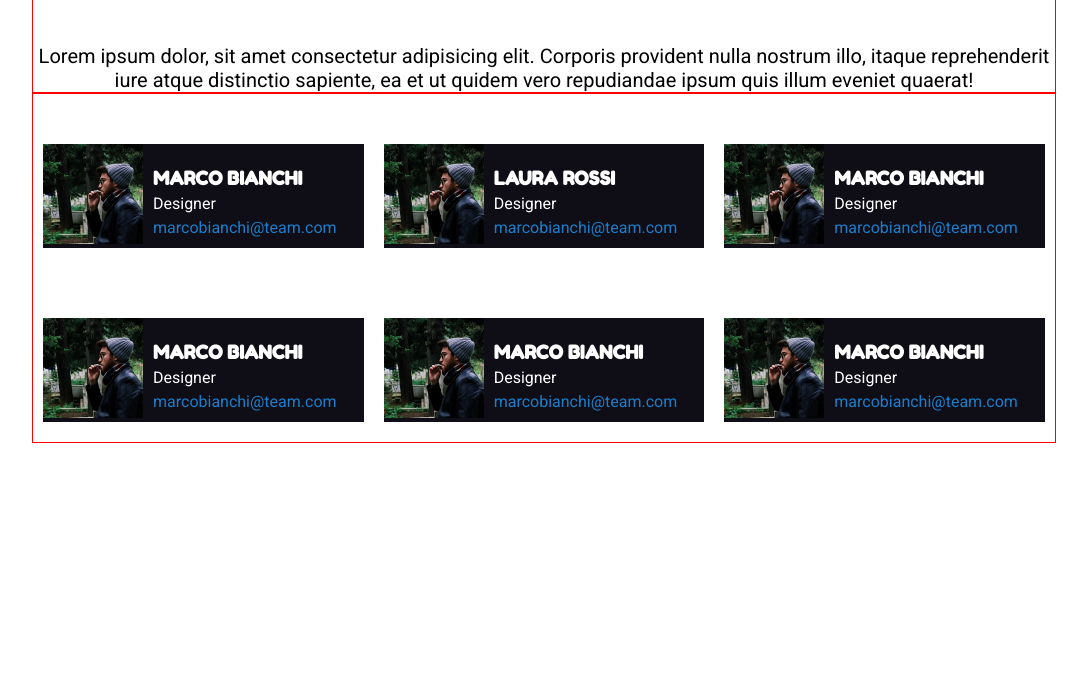
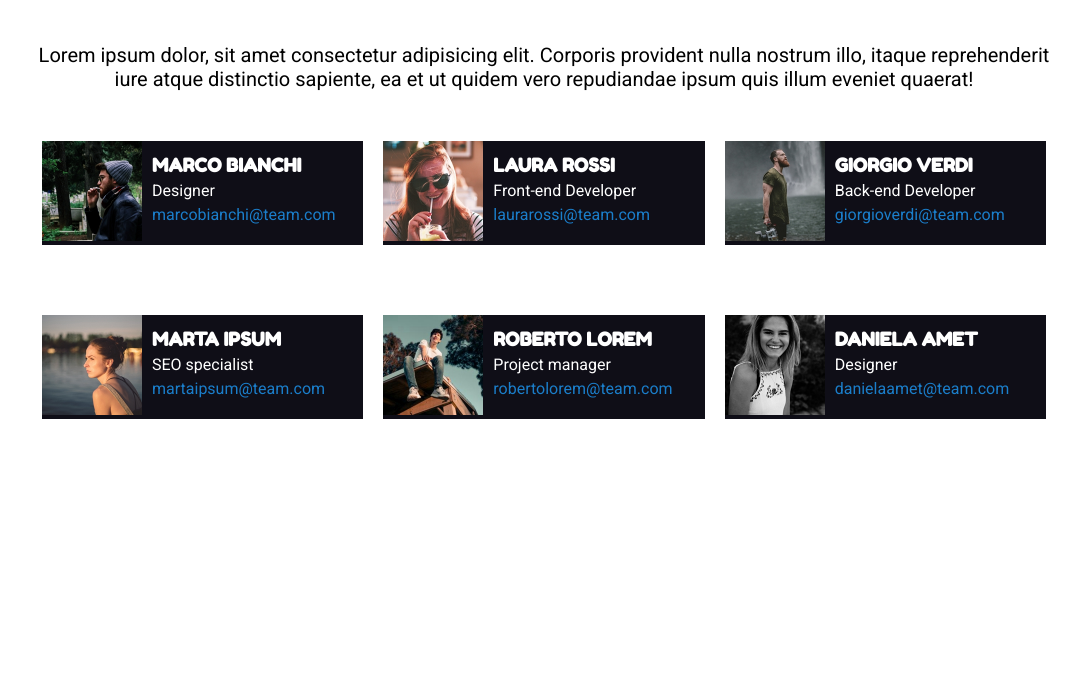
Before and after one commit to mattiabenelli/html-css-float-cards, a plain HTML site: page index.html in a window 1280 px wide. Shown: the part 105-800 px from the top of the page, without its empty margins (96-1183 px from the left). Drawn offline with Linux system fonts and the light colour scheme.

Commit message:
Es finito

```diff
--- a/css/style.css
+++ b/css/style.css
@@ -9,7 +9,6 @@
 .contenitore{
     width: 80%;
     margin: 0 auto;
-    border: 1px solid red;
 }
 
 /* header */
@@ -26,18 +25,13 @@ h1{
 p,h1{
     text-align: center;
 }
-
 /* main */
-/* .row, .col, .card{
-    border: solid red 1px;
-} */
 .col{
     width: calc(100% / 3 );
     float: left;
     padding: 0 10px;
 }
 .card{
-    height: 100%;
     background-color: rgba(15,14,23,255);
     margin: 50px 0 20px;
 }
@@ -48,7 +42,7 @@ div.immagine img{
     width: auto;
 }
 .descrizione{
-    margin: 20px 10px 0px;
+    margin: 10px 10px 0px;
     line-height: 1.5;
 }
 .immagine, .descrizione{
--- a/index.html
+++ b/index.html
@@ -11,16 +11,16 @@
         <title>Our team</title>
     </head>
     <body>
-        <header>
+        <header> <!--header-->
             <div class="contenitore">
                 <h1>Meet our team</h1>
                 <p>Lorem ipsum dolor, sit amet consectetur adipisicing elit. Corporis provident nulla nostrum illo, itaque reprehenderit iure atque distinctio sapiente, ea et ut quidem vero repudiandae ipsum quis illum eveniet quaerat!</p>
             </div>
         </header>
-        <main>
+        <main> <!--main-->
             <div class="contenitore">
                 <div class="row clearfix">
-                    <div class="col">
+                    <div class="col"> <!--profilo 1-->
                         <div class="card clearfix">
                             <div class="immagine">
                                 <img src="./img/male1.png" alt="Male 1">
@@ -32,72 +32,67 @@
                             </div>
                         </div>
                     </div>
-                    <div class="col">
+                    <div class="col"> <!--profilo 2-->
                         <div class="card clearfix">
                             <div class="immagine">
-                                <img src="./img/male1.png" alt="Male 1">
+                                <img src="./img/female1.png" alt="Female 1">
                             </div>
                             <div class="descrizione">
                                 <h3>LAURA ROSSI</h4>
-                                <div class="professione">Designer</div>
-                                <a href="">marcobianchi@team.com</a>
+                                <div class="professione">Front-end Developer</div>
+                                <a href="">laurarossi@team.com</a>
                             </div>
                         </div>
                     </div>
-                    <div class="col">
+                    <div class="col"> <!--profilo 3-->
                         <div class="card clearfix">
                             <div class="immagine">
-                                <img src="./img/male1.png" alt="Male 1">
+                                <img src="./img/male2.png" alt="Male 2">
                             </div>
                             <div class="descrizione">
-                                <h3>MARCO BIANCHI</h4>
-                                <div class="professione">Designer</div>
-                                <a href="">marcobianchi@team.com</a>
+                                <h3>GIORGIO VERDI</h4>
+                                <div class="professione">Back-end Developer</div>
+                                <a href="">giorgioverdi@team.com</a>
                             </div>
                         </div>
                     </div>
-                    <div class="col">
+                    <div class="col"> <!--profilo 4-->
                         <div class="card clearfix">
                             <div class="immagine">
-                                <img src="./img/male1.png" alt="Male 1">
+                                <img src="./img/female2.png" alt="Female 2">
                             </div>
                             <div class="descrizione">
-                                <h3>MARCO BIANCHI</h4>
-                                <div class="professione">Designer</div>
-                                <a href="">marcobianchi@team.com</a>
+                                <h3>MARTA IPSUM</h4>
+                                <div class="professione">SEO specialist</div>
+                                <a href="">martaipsum@team.com</a>
                             </div>
                         </div>
                     </div>
-                    <div class="col">
+                    <div class="col"> <!--profilo 5-->
                         <div class="card clearfix">
                             <div class="immagine">
-                                <img src="./img/male1.png" alt="Male 1">
+                                <img src="./img/male3.png" alt="Male 3">
                             </div>
                             <div class="descrizione">
-                                <h3>MARCO BIANCHI</h4>
-                                <div class="professione">Designer</div>
-                                <a href="">marcobianchi@team.com</a>
+                                <h3>ROBERTO LOREM</h4>
+                                <div class="professione">Project manager</div>
+                                <a href="">robertolorem@team.com</a>
                             </div>
                         </div>
                     </div>
-                    <div class="col">
+                    <div class="col"> <!--profilo 6-->
                         <div class="card clearfix">
                             <div class="immagine">
-                                <img src="./img/male1.png" alt="Male 1">
+                                <img src="./img/female3.png" alt="Female 3">
                             </div>
                             <div class="descrizione">
-                                <h3>MARCO BIANCHI</h4>
+                                <h3>DANIELA AMET</h4>
                                 <div class="professione">Designer</div>
-                                <a href="">marcobianchi@team.com</a>
+                                <a href="">danielaamet@team.com</a>
                             </div>
                         </div>
                     </div>
-
-
-
                 </div>
-            </div>
-
             </div>
         </main>
     </body>
```
